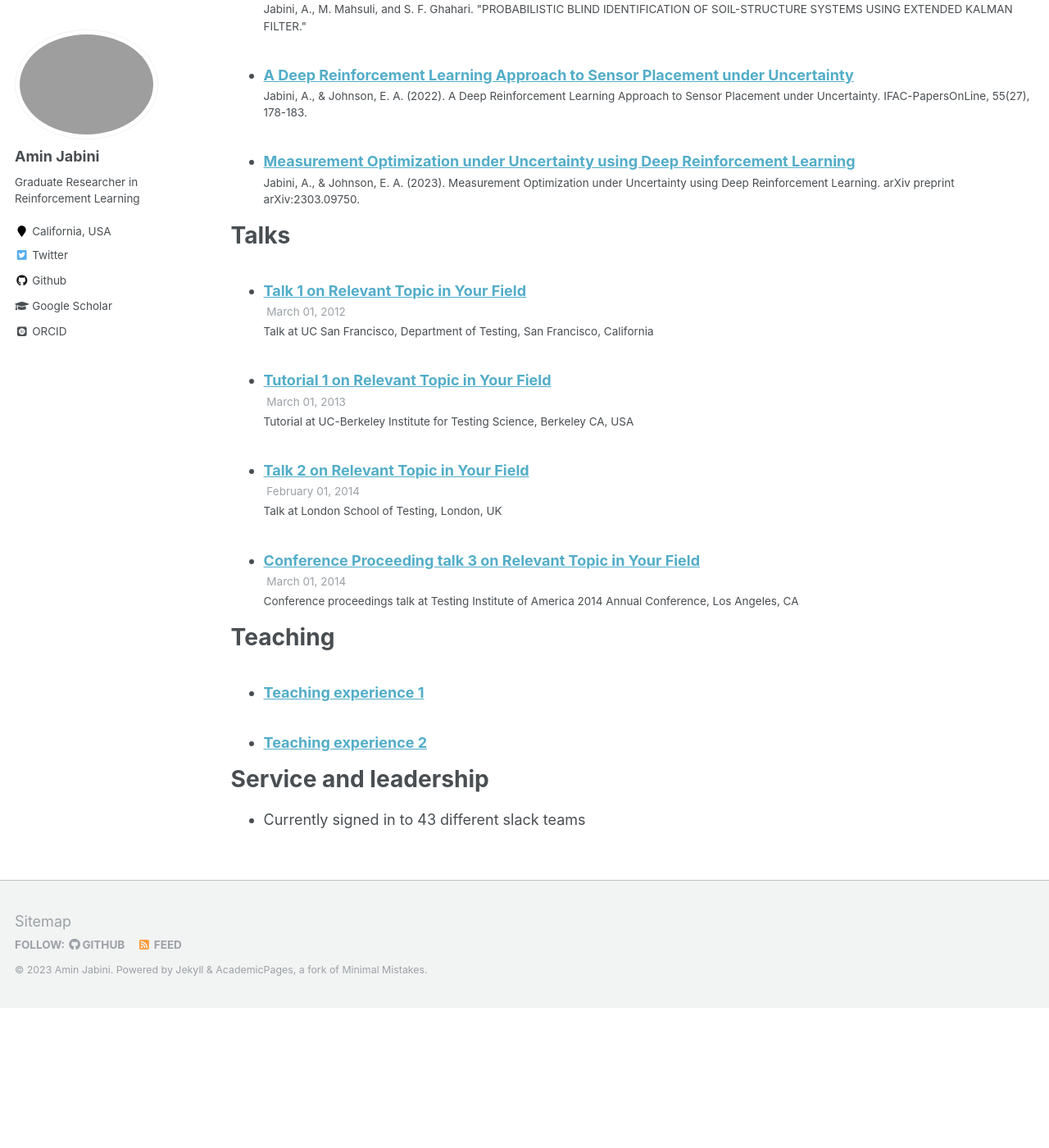
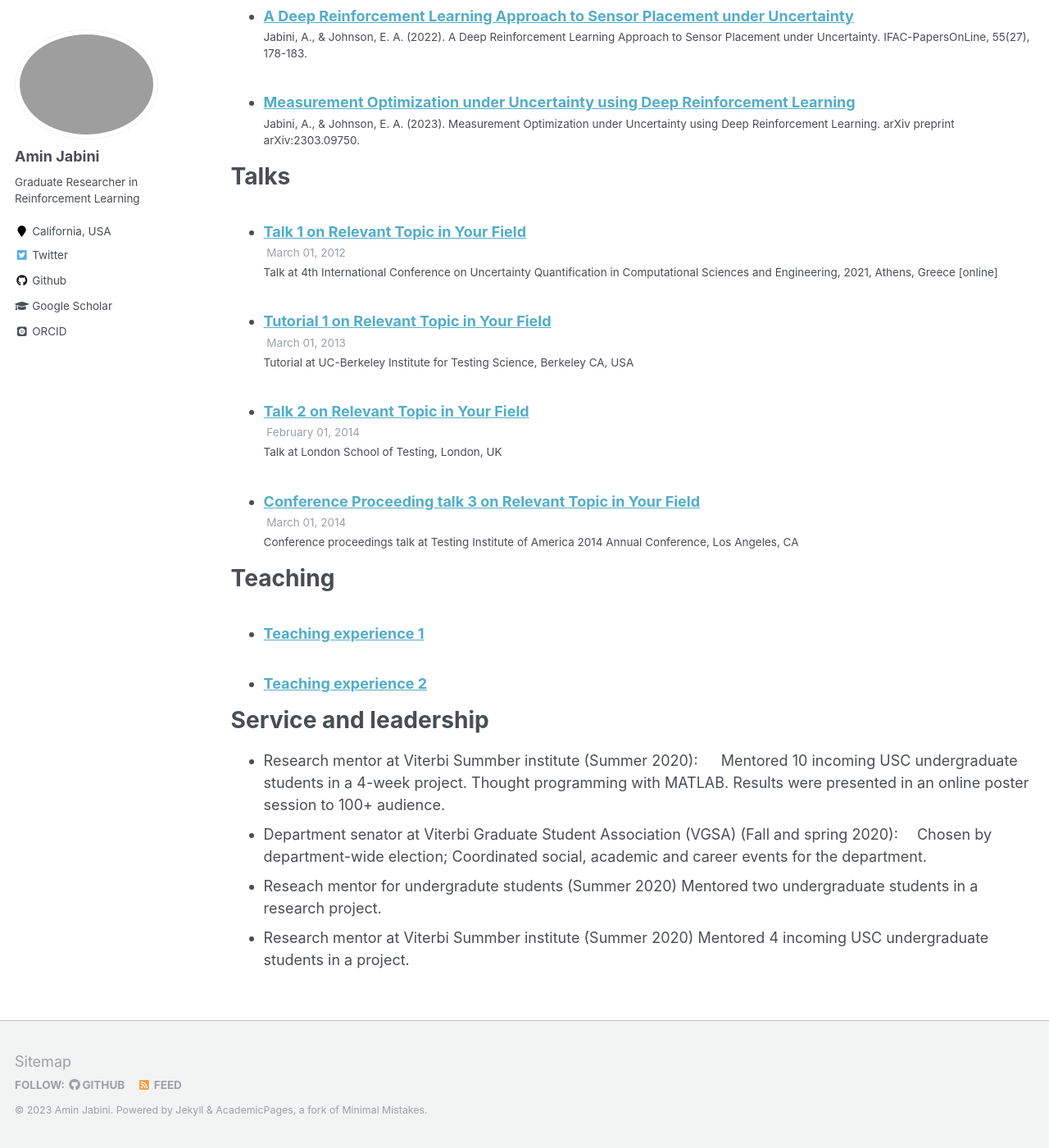
Before and after one commit to ajabini/ajabini.github.io, a Jekyll site: the page built from _pages/cv.md, in a window 1280 px wide and 1400 px high, scrolled down 1655 px. Shown: the whole window at 82% size. Built offline with Jekyll 4.4.1, drawn with Linux system fonts in a browser that asks for light colours; some web fonts are replaced; before the commit the page ends 2884 px from its top, so only the background shows below that; some of the changed text lies outside the part shown.

```diff
--- a/_pages/cv.md
+++ b/_pages/cv.md
@@ -18,13 +18,11 @@
 
 Work experience
 ======
-* Jan 2019- Now: Research Assistant
-  * Control and Uncertainty Quantification Lab, USC
+* Jan 2019- Now: Research Assistant, Control and Uncertainty Quantification Lab, USC
   * Project: Deep Reinforcement Learing in measruement optimization
   * Supervisor: Professor Johnson
 
-* Summer 2022: Research Assistant
-  * CPS-VIDA Lab, USC
+* Summer 2022: Research Assistant, CPS-VIDA Lab, USC
   * Project: Adversarial framework for automatic testing of cyber-physical systems
   * Supervisor: Professor Deshmukh
 
@@ -78,4 +76,7 @@
 
 Service and leadership
 ======
-* Currently signed in to 43 different slack teams
+* Research mentor at Viterbi Summber institute (Summer 2020): &emsp; Mentored 10 incoming USC undergraduate students in a 4-week project. Thought programming with MATLAB. Results were presented in an online poster session to 100+ audience.
+* Department senator at Viterbi Graduate Student Association (VGSA) (Fall and spring 2020): &emsp;Chosen by department-wide election; Coordinated social, academic and career events for the department.
+* Reseach mentor for undergradute students (Summer 2020) Mentored two undergraduate students in a research project.
+* Research mentor at Viterbi Summber institute (Summer 2020) Mentored 4 incoming USC undergraduate students in a project.
--- a/_talks/2012-03-01-talk-1.md
+++ b/_talks/2012-03-01-talk-1.md
@@ -3,9 +3,9 @@
 collection: talks
 type: "Talk"
 permalink: /talks/2012-03-01-talk-1
-venue: "UC San Francisco, Department of Testing"
+venue: "4th International Conference on Uncertainty Quantification in Computational Sciences and Engineering, 2021"
 date: 2012-03-01
-location: "San Francisco, California"
+location: "Athens, Greece [online]"
 ---
 
 This is a description of your talk, which is a markdown files that can be all markdown-ified like any other post. Yay markdown!
```
Also changed, not shown: _pages/courses.md (+2 -2 lines), 1 other file.
